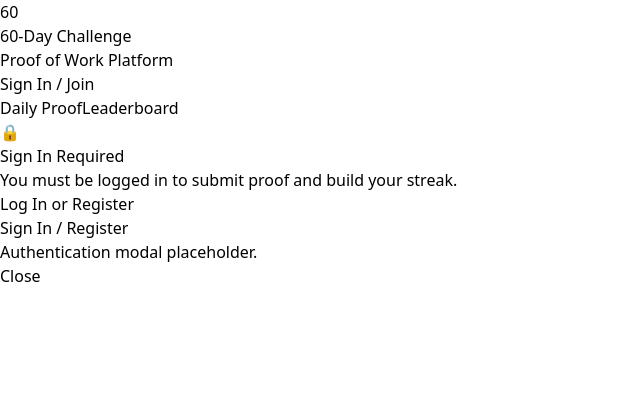
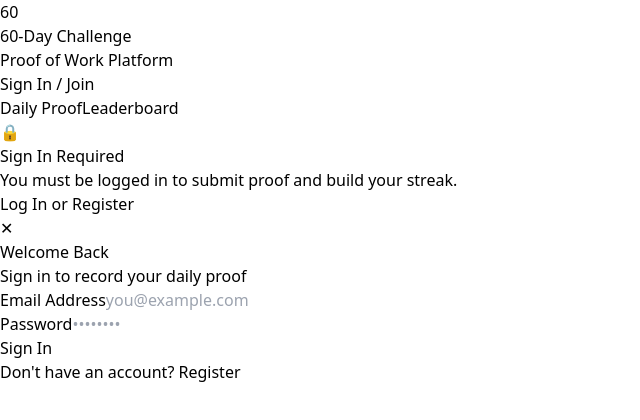
Before and after one commit to arramrajusreshta/viCoDathon-abtalks-new-design, a React (Vite) app: page / in a window 1280 px wide. Both pictures are taken after a click on the button "Sign In / Join". Shown: the top 420 px of the page, without its empty margins (0-640 px from the left). Built offline with nearby package versions, Linux system fonts and the light colour scheme; no server answers.

Commit message:
feat: integrate full auth modal with supabase login and register

```diff
--- a/src/components/AuthModal.jsx
+++ b/src/components/AuthModal.jsx
@@ -1,18 +1,147 @@
-import React from 'react';
+import React, { useState } from 'react';
+import { supabase } from '../supabaseClient';
 
-export default function AuthModal({ isOpen, onClose }) {
+export default function AuthModal({ isOpen, onClose, onAuthSuccess }) {
+  const [isSignUp, setIsSignUp] = useState(false);
+  const [email, setEmail] = useState('');
+  const [password, setPassword] = useState('');
+  const [fullName, setFullName] = useState('');
+  const [loading, setLoading] = useState(false);
+  const [errorMsg, setErrorMsg] = useState('');
+
   if (!isOpen) return null;
+
+  const handleSubmit = async (e) => {
+    e.preventDefault();
+    setLoading(true);
+    setErrorMsg('');
+
+    try {
+      if (isSignUp) {
+        // 1. Sign up user
+        const { data, error } = await supabase.auth.signUp({
+          email,
+          password,
+          options: {
+            data: { full_name: fullName },
+          },
+        });
+
+        if (error) throw error;
+
+        // 2. Create profile entry if user registered
+        if (data?.user) {
+          await supabase.from('profiles').insert([
+            {
+              id: data.user.id,
+              full_name: fullName,
+              streak_count: 0,
+            },
+          ]);
+        }
+      } else {
+        // Sign in user
+        const { error } = await supabase.auth.signInWithPassword({
+          email,
+          password,
+        });
+
+        if (error) throw error;
+      }
+
+      onAuthSuccess();
+    } catch (err) {
+      setErrorMsg(err.message || 'Authentication failed. Please try again.');
+    } finally {
+      setLoading(false);
+    }
+  };
+
   return (
-    <div className="fixed inset-0 bg-black/60 backdrop-blur-sm flex items-center justify-center p-4 z-50">
-      <div className="bg-slate-900 border border-slate-800 rounded-2xl p-6 max-w-sm w-full text-center">
-        <h3 className="text-lg font-bold text-white mb-2">Sign In / Register</h3>
-        <p className="text-xs text-slate-400 mb-4">Authentication modal placeholder.</p>
+    <div className="fixed inset-0 z-50 flex items-center justify-center p-4 bg-slate-950/80 backdrop-blur-md">
+      <div className="relative w-full max-w-md bg-slate-900 border border-slate-800 rounded-3xl p-6 shadow-2xl">
+        {/* Close Button */}
         <button
           onClick={onClose}
-          className="px-4 py-2 bg-amber-500 text-slate-950 font-bold text-xs rounded-xl"
+          className="absolute top-4 right-4 text-slate-400 hover:text-white text-sm font-bold w-8 h-8 rounded-full bg-slate-800/50 flex items-center justify-center"
         >
-          Close
+          ✕
         </button>
+
+        <h2 className="text-xl font-black text-white text-center mb-1">
+          {isSignUp ? 'Create an Account' : 'Welcome Back'}
+        </h2>
+        <p className="text-xs text-slate-400 text-center mb-6">
+          {isSignUp ? 'Join the 60-day challenge' : 'Sign in to record your daily proof'}
+        </p>
+
+        {errorMsg && (
+          <div className="mb-4 p-3 bg-red-500/10 border border-red-500/20 text-red-400 text-xs rounded-xl">
+            {errorMsg}
+          </div>
+        )}
+
+        <form onSubmit={handleSubmit} className="flex flex-col gap-4">
+          {isSignUp && (
+            <div>
+              <label className="block text-xs font-semibold text-slate-300 mb-1">Full Name</label>
+              <input
+                type="text"
+                required
+                value={fullName}
+                onChange={(e) => setFullName(e.target.value)}
+                placeholder="John Doe"
+                className="w-full px-4 py-2.5 bg-slate-950 border border-slate-800 rounded-xl text-xs text-white placeholder-slate-500 focus:outline-none focus:border-amber-500"
+              />
+            </div>
+          )}
+
+          <div>
+            <label className="block text-xs font-semibold text-slate-300 mb-1">Email Address</label>
+            <input
+              type="email"
+              required
+              value={email}
+              onChange={(e) => setEmail(e.target.value)}
+              placeholder="you@example.com"
+              className="w-full px-4 py-2.5 bg-slate-950 border border-slate-800 rounded-xl text-xs text-white placeholder-slate-500 focus:outline-none focus:border-amber-500"
+            />
+          </div>
+
+          <div>
+            <label className="block text-xs font-semibold text-slate-300 mb-1">Password</label>
+            <input
+              type="password"
+              required
+              value={password}
+              onChange={(e) => setPassword(e.target.value)}
+              placeholder="••••••••"
+              className="w-full px-4 py-2.5 bg-slate-950 border border-slate-800 rounded-xl text-xs text-white placeholder-slate-500 focus:outline-none focus:border-amber-500"
+            />
+          </div>
+
+          <button
+            type="submit"
+            disabled={loading}
+            className="w-full py-3 mt-2 bg-gradient-to-r from-amber-500 to-orange-500 text-slate-950 font-bold text-xs rounded-xl shadow-lg hover:scale-[1.01] transition-all disabled:opacity-50"
+          >
+            {loading ? 'Processing...' : isSignUp ? 'Create Account' : 'Sign In'}
+          </button>
+        </form>
+
+        <div className="mt-6 text-center text-xs text-slate-400">
+          {isSignUp ? 'Already have an account?' : "Don't have an account?"}{' '}
+          <button
+            type="button"
+            onClick={() => {
+              setIsSignUp(!isSignUp);
+              setErrorMsg('');
+            }}
+            className="text-amber-400 font-bold hover:underline ml-1"
+          >
+            {isSignUp ? 'Sign In' : 'Register'}
+          </button>
+        </div>
       </div>
     </div>
   );
```
